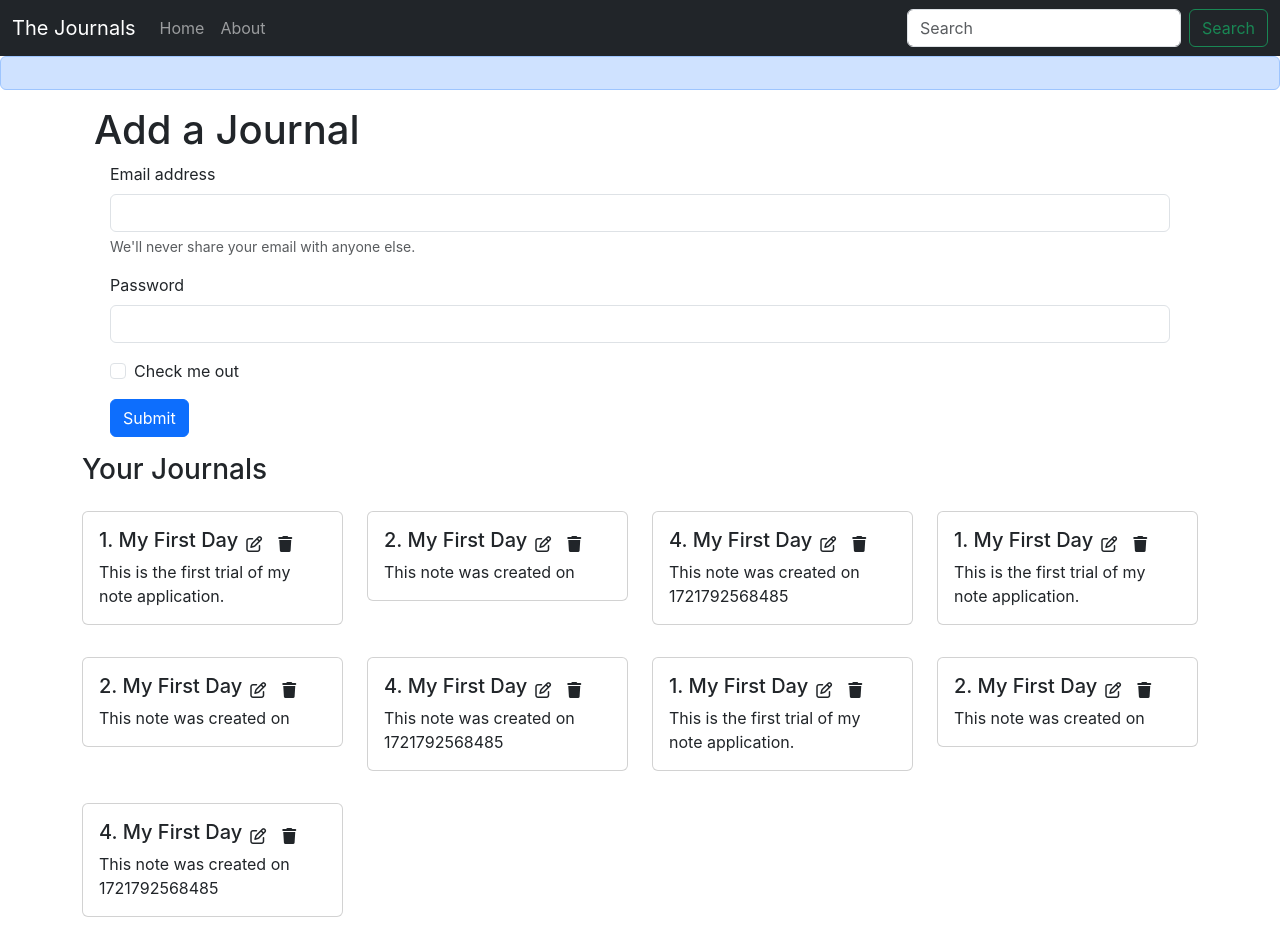
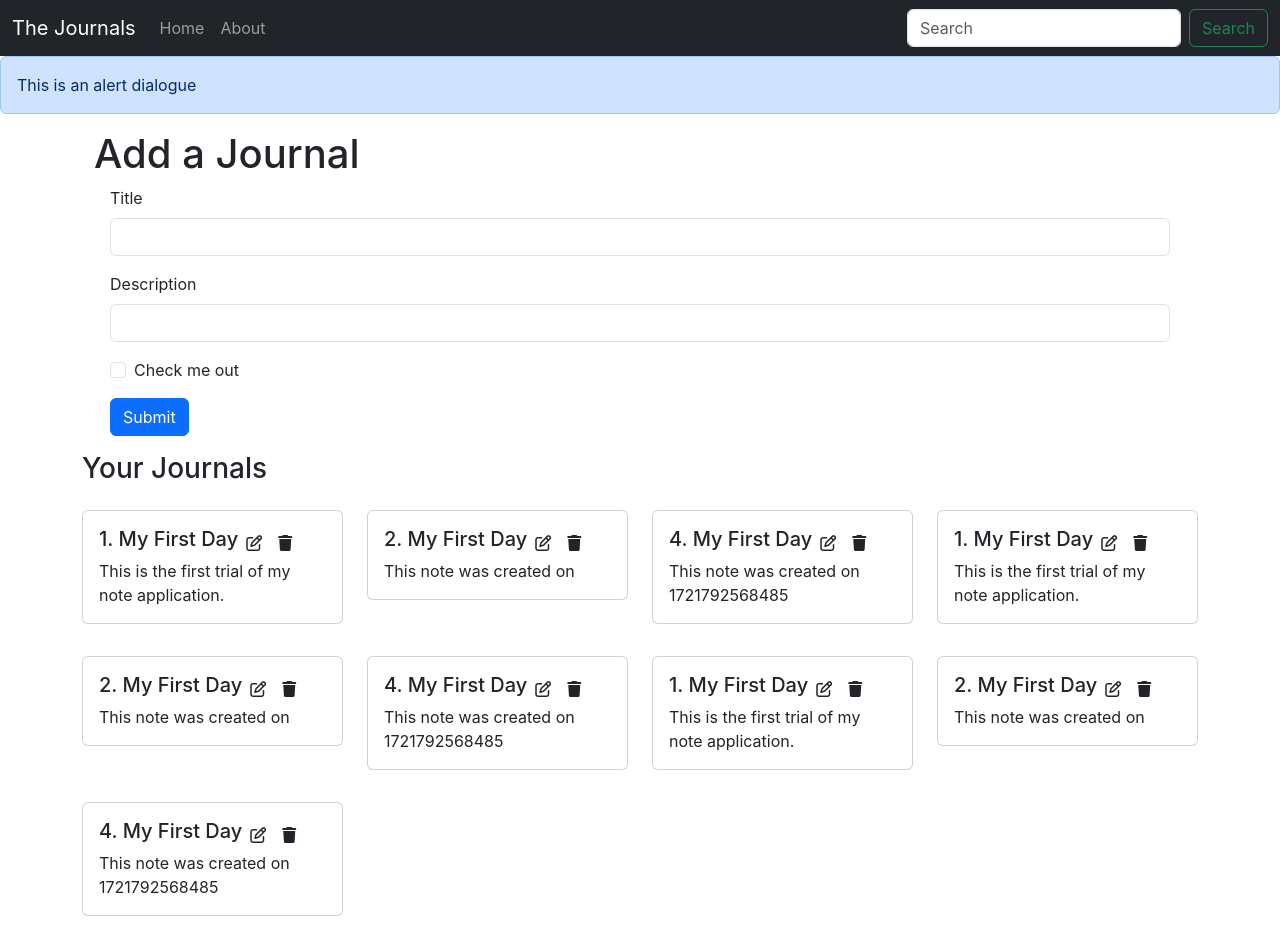
Before and after one commit to i-osama/3-daily-journal-notebook, a React (Create React App) app: page / in a window 1280 px wide. Built offline with nearby package versions, Linux system fonts and the light colour scheme.

Commit message:
add note and delete note task completed

```diff
--- a/src/App.js
+++ b/src/App.js
@@ -14,7 +14,7 @@
       <NoteState>
         <BrowserRouter>
           <Navbar />
-          <Alert/>
+          <Alert message="This is an alert dialogue"/>
           <div className="container">
           <Routes>
 
--- /dev/null
+++ b/src/components/AddNote.js
@@ -0,0 +1,43 @@
+import React, { useContext, useState } from 'react'
+import noteContext from '../context/notes/noteContext';
+
+const AddNote = () => {
+
+  const {  addNote } = useContext(noteContext);
+  const [note, setNote] = useState({title:"", description:"", tag:"default"})
+
+  const handleClick = (element)=>{
+    element.preventDefault();
+    addNote(note.title, note.description, note.tag)
+
+  }
+
+  const onChange = (element)=>{
+    setNote({...note, [element.target.name]:element.target.value})
+  }
+  return (
+    <div>
+         <div className="container my-3">
+        <h1>Add a Journal</h1>
+
+        <form className='mx-3'>
+          <div className="mb-3">
+            <label htmlFor="title" className="form-label">Title</label>
+            <input type="text" className="form-control" id="title" name='title' aria-describedby="emailHelp"  onChange={onChange} />
+          </div>
+          <div className="mb-3">
+            <label htmlFor="description" className="form-label">Description</label>
+            <input type="text" className="form-control" id="description" name='description'  onChange={onChange} />
+          </div>
+          <div className="mb-3 form-check">
+            <input type="checkbox" className="form-check-input" id="exampleCheck1" />
+            <label className="form-check-label" htmlFor="exampleCheck1">Check me out</label>
+          </div>
+          <button type="submit" className="btn btn-primary" onClick={handleClick}>Submit</button>
+        </form>
+      </div>
+    </div>
+  )
+}
+
+export default AddNote
--- a/src/components/Home.js
+++ b/src/components/Home.js
@@ -6,28 +6,7 @@
 
   return (
     <>
-      <div className="container my-3">
-        <h1>Add a Journal</h1>
-
-        <form className='mx-3'>
-          <div className="mb-3">
-            <label htmlFor="exampleInputEmail1" className="form-label">Email address</label>
-            <input type="email" className="form-control" id="exampleInputEmail1" aria-describedby="emailHelp" />
-            <div id="emailHelp" className="form-text">We'll never share your email with anyone else.</div>
-          </div>
-          <div className="mb-3">
-            <label htmlFor="exampleInputPassword1" className="form-label">Password</label>
-            <input type="password" className="form-control" id="exampleInputPassword1" />
-          </div>
-          <div className="mb-3 form-check">
-            <input type="checkbox" className="form-check-input" id="exampleCheck1" />
-            <label className="form-check-label" htmlFor="exampleCheck1">Check me out</label>
-          </div>
-          <button type="submit" className="btn btn-primary">Submit</button>
-        </form>
-      </div>
-
-      <Notes/>
+         <Notes/>
 
     </>
   )
--- a/src/components/NoteItem.js
+++ b/src/components/NoteItem.js
@@ -1,7 +1,9 @@
-import React from 'react'
+import React, { useContext } from 'react'
+import noteContext from '../context/notes/noteContext';
 
 const NoteItem = (props) => {
     const {note} = props;
+    const {deleteNote} = useContext(noteContext);
   return (
     <div className='col-md-3'>
       <div className=" card my-3">
@@ -10,7 +12,7 @@
   <div className="d-flex align-items-center">
     <h5 className="card-title">{note.title}</h5>
     <i className="fa-regular fa-pen-to-square mx-2"></i>
-    <i class="fa-solid fa-trash mx-2"></i>
+    <i className="fa-solid fa-trash mx-2" onClick={()=>{deleteNote(note._id)}}></i>
   </div>
 
     <p className="card-text">{note.description} </p>
--- a/src/components/Notes.js
+++ b/src/components/Notes.js
@@ -1,11 +1,14 @@
 import React, { useContext } from 'react'
 import noteContext from '../context/notes/noteContext';
 import NoteItem from './NoteItem';
+import AddNote from './AddNote';
 
 const Notes = () => {
 
-  const { notes, setNotes } = useContext(noteContext);
+  const { notes } = useContext(noteContext);
   return (
+    <>
+    <AddNote/>
     <div className="row my-3">
     <h3>Your Journals</h3>
 
@@ -18,6 +21,7 @@
     ))} */}
 
   </div>
+  </>
   )
 }
 
--- a/src/context/notes/NoteState.js
+++ b/src/context/notes/NoteState.js
@@ -1,5 +1,6 @@
 import  { useState } from "react";
 import  NoteContext from "./noteContext";
+import { tab } from "@testing-library/user-event/dist/tab";
 
 const NoteState = (props)=>{
 
@@ -80,10 +81,41 @@
 
       const [notes, setNotes] = useState(initialNotes);
 
+      // Add a note
+      const addNote= (title, description, tag)=>{
+        // TODO: API Call
+        let note=  {
+          "_id": "66a078405514ec96b3fffe049",
+          "user": "669f3286d61950186e9072c1",
+          "title": title,
+          "description": description,
+          "tag": tag,
+          "__v": 0
+        };
+
+        setNotes(notes.concat(note));
+
+       }
+
+      // Edit a note
+      const editNote= (id, title, description, tag)=>{
+
+      }
+
+      // Delete a note
+      const deleteNote= (id)=>{
+
+        // TODO: API Call
+        console.log("delete note id: "+ id);
+
+        const newNote = notes.filter((note)=>{return note._id!==id})
+        setNotes(newNote);
+      }
+
     return(
         // <NoteContext.Provider value= {{state:state, update:update}}>
         // <NoteContext.Provider value= {{}}>
-        <NoteContext.Provider value= {{notes, setNotes}}>
+        <NoteContext.Provider value= {{notes, addNote, editNote, deleteNote}}>
             {props.children}
         </NoteContext.Provider>
     )
```
